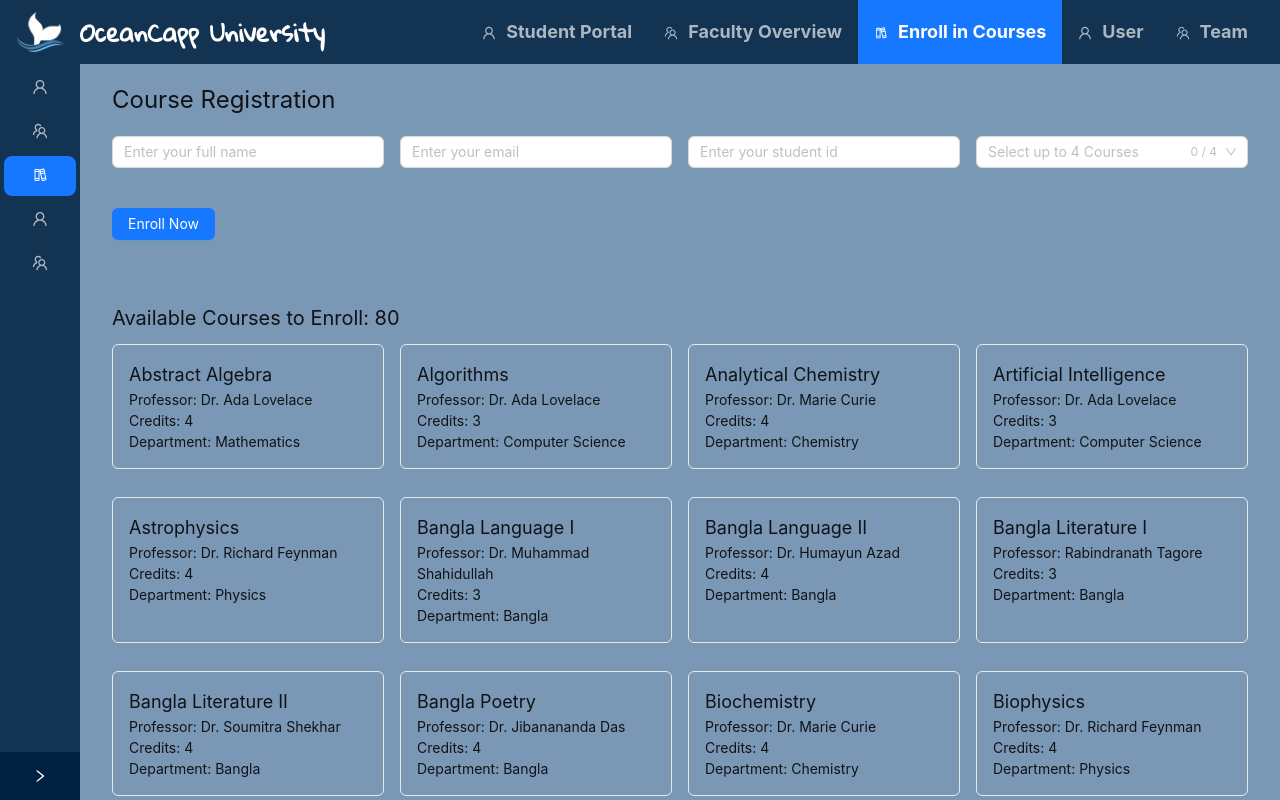
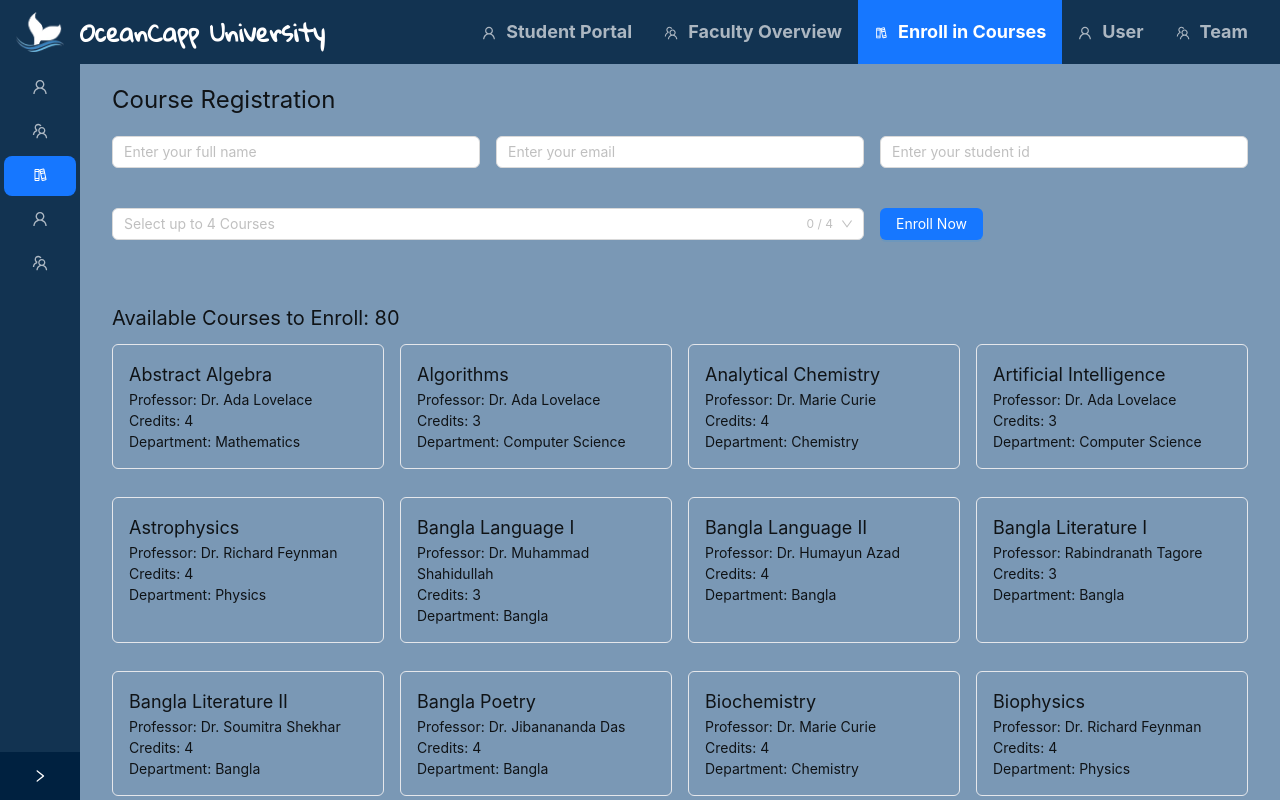
Before and after one commit to nazmul-nhb/oceancapp-university, a React (Vite) app: page /course-registration in a window 1280 px wide. Built offline with nearby package versions, Linux system fonts and the light colour scheme.

Commit message:
fixed course selection logic; modularized the registration form

```diff
--- /dev/null
+++ b/src/components/EnrollForm.tsx
@@ -0,0 +1,151 @@
+import React, { useState } from "react";
+import { DownOutlined } from "@ant-design/icons";
+import { Form, Input, Button, Select } from "antd";
+import { CourseReg, RegistrationInfo } from "../types/interfaces";
+import toast from "react-hot-toast";
+
+interface EnrollCourseProps {
+	sortedCourses: CourseReg[];
+	setCourses: React.Dispatch<React.SetStateAction<CourseReg[]>>;
+}
+
+const EnrollForm: React.FC<EnrollCourseProps> = ({
+	sortedCourses,
+	setCourses,
+}) => {
+	const [selectedCourses, setSelectedCourses] = useState<string[]>([]);
+	const [form] = Form.useForm();
+
+	const courseOptions = sortedCourses.map((course) => {
+		return {
+			value: course.courseId,
+			label: `${course.courseName} - ${course.credits} Credits`,
+		};
+	});
+
+	const suffix = (
+		<>
+			<span>{selectedCourses.length} / 4</span>
+			<DownOutlined />
+		</>
+	);
+
+	// Function to handle course enrollment form submission
+	const handleCourseEnrollment = (regInfo: RegistrationInfo) => {
+		console.log(regInfo);
+		const { courseIds } = regInfo;
+
+		// Remove selected courses from the available list
+		const updatedCourses = sortedCourses.filter(
+			(course) => !courseIds.includes(course.courseId)
+		);
+
+		setCourses(updatedCourses);
+
+		// Show success message on form submission
+		toast.success(
+			`Successfully Enrolled in ${courseIds.length} ${
+				courseIds.length === 1 ? "Course" : "Courses"
+			}!`
+		);
+
+		// Reset the form after submission
+		form.resetFields();
+	};
+
+	return (
+		<>
+			{/* Course Registration Form */}
+			<Form
+				className="grid md:grid-cols-2 xl:grid-cols-3 gap-4"
+				form={form}
+				name="courseRegistration"
+				layout="vertical"
+				onFinish={handleCourseEnrollment}
+				scrollToFirstError
+			>
+				<Form.Item
+					name="studentName"
+					rules={[
+						{
+							required: true,
+							message: "Please enter your name",
+						},
+					]}
+				>
+					<Input
+						allowClear
+						id="studentName"
+						placeholder="Enter your full name"
+					/>
+				</Form.Item>
+
+				<Form.Item
+					name="email"
+					rules={[
+						{
+							required: true,
+							message: "Please enter your email",
+						},
+						{
+							type: "email",
+							message: "Please enter a valid email",
+						},
+					]}
+				>
+					<Input allowClear placeholder="Enter your email" />
+				</Form.Item>
+
+				<Form.Item
+					name="studentId"
+					rules={[
+						{
+							required: true,
+							message: "Please enter your student id",
+						},
+					]}
+				>
+					<Input allowClear placeholder="Enter your student id" />
+				</Form.Item>
+
+				<Form.Item
+					className="md:col-span-2"
+					name="courseIds"
+					rules={[
+						{
+							required: true,
+							message: "Pleas, select at least 1 course",
+						},
+					]}
+				>
+					<Select
+						id="courseIds"
+						mode="multiple"
+						maxCount={4}
+						placeholder="Select up to 4 Courses"
+						allowClear
+						value={selectedCourses}
+						onChange={setSelectedCourses}
+						suffixIcon={suffix}
+						options={courseOptions}
+						filterOption={(input, option) => {
+							// Ensure a boolean return type
+							if (!option) return false; // If option is undefined, return false
+							return option.label
+								.toLowerCase()
+								.includes(input.toLowerCase());
+						}}
+					/>
+				</Form.Item>
+
+				<Form.Item>
+					<Button type="primary" htmlType="submit">
+						Enroll Now
+					</Button>
+				</Form.Item>
+			</Form>
+		</>
+	);
+};
+
+export default EnrollForm;
--- a/src/pages/CourseRegistration.tsx
+++ b/src/pages/CourseRegistration.tsx
@@ -1,61 +1,16 @@
 import React, { useState } from "react";
-import { Form, Input, Button, Select } from "antd";
-import { CourseReg, RegistrationInfo } from "../types/interfaces";
+import { CourseReg } from "../types/interfaces";
 import { coursesData } from "../data/courses";
 import { Helmet } from "react-helmet-async";
-import { DownOutlined } from "@ant-design/icons";
-import toast from "react-hot-toast";
-
-const MAX_COURSE_COUNT = 4;
+import EnrollForm from "../components/EnrollForm";
 
 const CourseRegistration: React.FC = () => {
 	const [courses, setCourses] = useState<CourseReg[]>(coursesData);
-	const [selectedCourses, setSelectedCourses] = useState<string[]>([]);
-
-	const [form] = Form.useForm();
 
 	// Sort the courses alphabetically
 	const sortedCourses = courses.sort((a, b) => {
 		return a.courseName.localeCompare(b.courseName);
 	});
-
-	// Function to handle course enrollment form submission
-	const handleCourseEnrollment = (regInfo: RegistrationInfo) => {
-		const { courseIds } = regInfo;
-
-		// Remove selected courses from the available list
-		const updatedCourses = courses.filter(
-			(course) => !courseIds.includes(course.courseId)
-		);
-
-		setCourses(updatedCourses);
-
-		// Show success message on form submission
-		toast.success(
-			`Successfully Enrolled in ${courseIds.length} ${
-				courseIds.length === 1 ? "Course" : "Courses"
-			}!`
-		);
-
-		// Reset the form after submission
-		form.resetFields();
-	};
-
-	const courseOptions = sortedCourses.map((course) => {
-		return {
-			value: course.courseId,
-			label: `${course.courseName} - ${course.credits} Credits`,
-		};
-	});
-
-	const suffix = (
-		<>
-			<span>
-				{selectedCourses.length} / {MAX_COURSE_COUNT}
-			</span>
-			<DownOutlined />
-		</>
-	);
 
 	return (
 		<section className="min-h-[calc(100vh-64px)] px-8 py-5">
@@ -65,87 +20,7 @@ const CourseRegistration: React.FC = () => {
 
 			<h2 className="text-2xl mb-5">Course Registration</h2>
 
-			{/* Course Registration Form */}
-			<Form
-				className="grid md:grid-cols-2 lg:grid-cols-3 xl:grid-cols-4 gap-4"
-				form={form}
-				name="courseRegistration"
-				layout="vertical"
-				onFinish={handleCourseEnrollment}
-				scrollToFirstError
-			>
-				<Form.Item
-					name="studentName"
-					rules={[
-						{
-							required: true,
-							message: "Please enter your name",
-						},
-					]}
-				>
-					<Input
-						allowClear
-						id="studentName"
-						placeholder="Enter your full name"
-					/>
-				</Form.Item>
-
-				<Form.Item
-					name="email"
-					rules={[
-						{
-							required: true,
-							message: "Please enter your email",
-						},
-						{
-							type: "email",
-							message: "Please enter a valid email",
-						},
-					]}
-				>
-					<Input allowClear placeholder="Enter your email" />
-				</Form.Item>
-
-				<Form.Item
-					name="studentId"
-					rules={[
-						{
-							required: true,
-							message: "Please enter your student id",
-						},
-					]}
-				>
-					<Input allowClear placeholder="Enter your student id" />
-				</Form.Item>
-
-				<Form.Item
-					name="courseIds"
-					rules={[
-						{
-							required: true,
-							message: "Pleas, select at least 1 course",
-						},
-					]}
-				>
-					<Select
-						id="courseIds"
-						mode="multiple"
-						maxCount={MAX_COURSE_COUNT}
-						placeholder="Select up to 4 Courses"
-						allowClear
-						value={selectedCourses}
-						onChange={setSelectedCourses}
-						suffixIcon={suffix}
-						options={courseOptions}
-					/>
-				</Form.Item>
-
-				<Form.Item>
-					<Button type="primary" htmlType="submit">
-						Enroll Now
-					</Button>
-				</Form.Item>
-			</Form>
+			<EnrollForm setCourses={setCourses} sortedCourses={sortedCourses} />
 
 			<h3 className="text-xl mt-10 mb-3">
 				Available Courses to Enroll: {sortedCourses.length}
--- a/src/pages/FacultyOverview.tsx
+++ b/src/pages/FacultyOverview.tsx
@@ -28,10 +28,10 @@ const FacultyOverview: React.FC = () => {
 			.toLowerCase()
 			.includes(searchTerm.toLowerCase());
 		const matchesDesignation = selectedDesignation
-			? faculty.designation === selectedDesignation
+			? faculty.designation === selectedDesignation.trim()
 			: true;
 		const matchesSubject = selectedSubject
-			? faculty.subjects.includes(selectedSubject)
+			? faculty.subjects.includes(selectedSubject.trim())
 			: true;
 
 		return matchesName && matchesDesignation && matchesSubject;
@@ -66,6 +66,10 @@ const FacultyOverview: React.FC = () => {
 						className="w-full max-w-md"
 						allowClear
 						showSearch
+						options={uniqueDesignations.map((designation) => ({
+							label: designation,
+							value: designation,
+						}))}
 						filterOption={(input, option) => {
 							// Ensure a boolean return type
 							if (!option) return false; // If option is undefined, return false
@@ -73,10 +77,6 @@ const FacultyOverview: React.FC = () => {
 								.toLowerCase()
 								.includes(input.toLowerCase());
 						}}
-						options={uniqueDesignations.map((designation) => ({
-							label: designation,
-							value: designation,
-						}))}
 					/>
 				</Form.Item>
 
```
